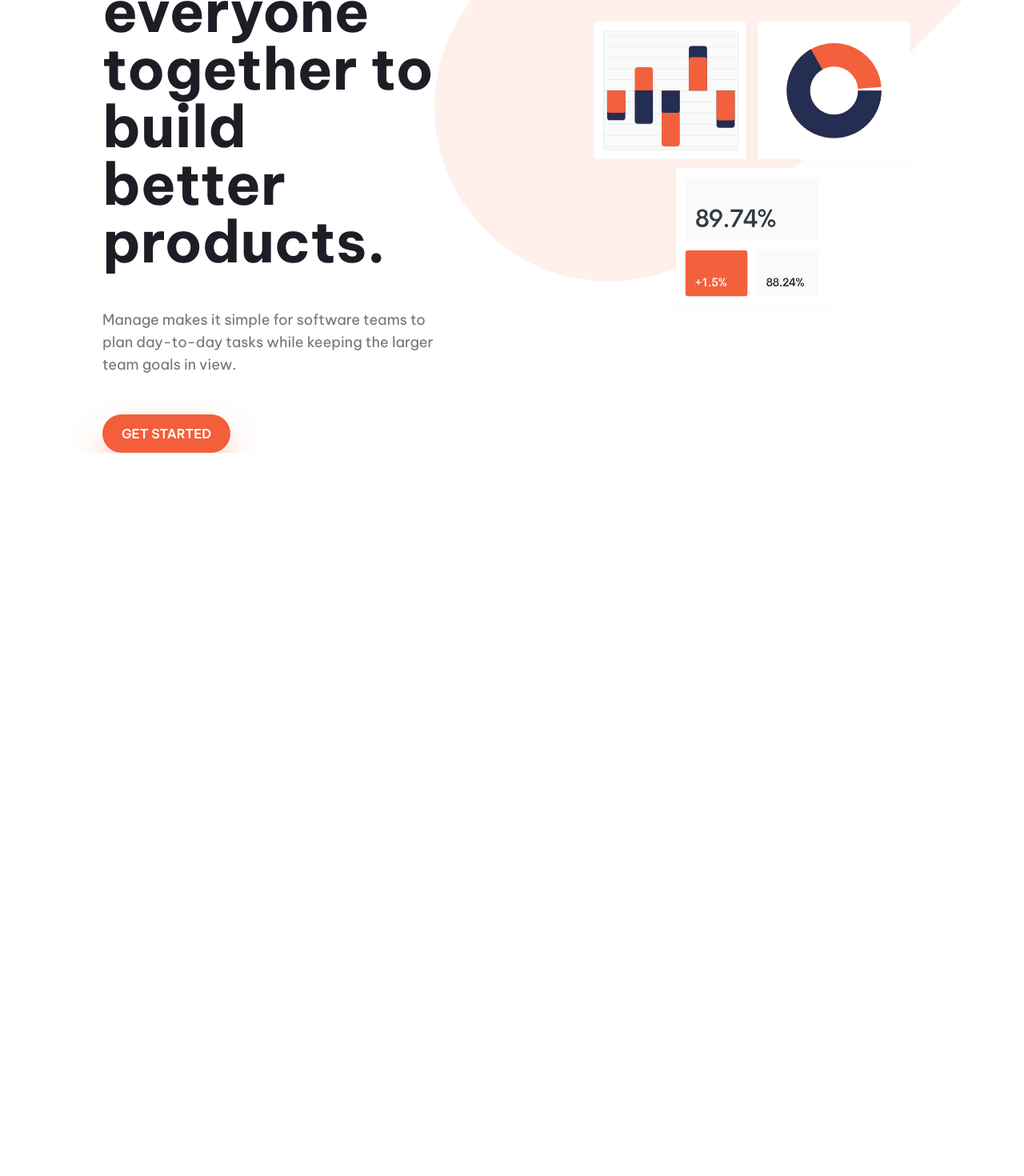
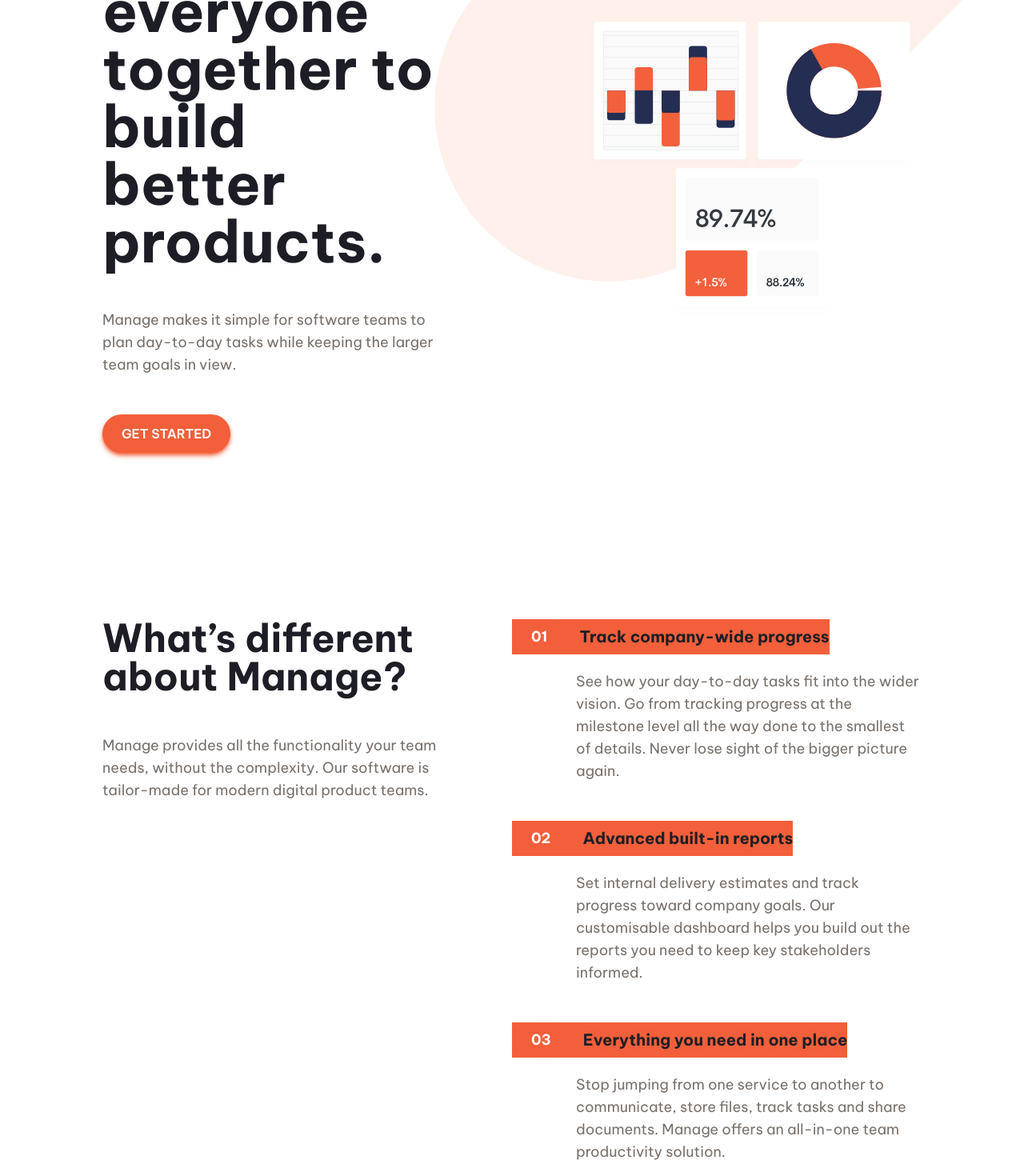
Before and after one commit to Sifanfiseha/Manage-landing-page, a React (Vite) app: page / in a window 1280 px wide. Shown: the part 302-1772 px from the top of the page at 80% size. Before the commit the page ends 868 px from the top, so only its background shows below. Built offline with nearby package versions, Linux system fonts and the light colour scheme.

Commit message:
feat: add about section

```diff
--- a/src/App.jsx
+++ b/src/App.jsx
@@ -1,12 +1,14 @@
 import Hero from "./components/Hero";
 import Nav from "./components/Nav";
+import AboutUs from "./components/AboutUs";
 
 export default function App() {
   return (
     <>
       <Nav></Nav>
-      <main>
+      <main className="h-[1000px]">
         <Hero></Hero>
+        <AboutUs></AboutUs>
       </main>
     </>
   );
--- /dev/null
+++ b/src/components/AboutUs.jsx
@@ -0,0 +1,40 @@
+import { aboutUs } from "../data/data";
+
+export default function AboutUs() {
+  return (
+    <section
+      id="about-us"
+      className="my-52 mx-8  md:mx-32 grid grid-cols-1 md:grid-cols-2"
+    >
+      <div>
+        <h2 className="text-xl md:text-5xl font-bold">
+          What’s different about Manage?
+        </h2>
+        <p className="my-12 text-lg text-stone-500 md:max-w-md">
+          Manage provides all the functionality your team needs, without the
+          complexity. Our software is tailor-made for modern digital product
+          teams.
+        </p>
+      </div>
+      <ul className="justify-self-start flex flex-col gap-8">
+        {aboutUs.map((info) => (
+          <li key={info.id} className="flex flex-col items-start gap-1">
+            <div className="flex bg-Bright-Red items-center gap-4">
+              <p className="bg-Bright-Red px-6 text-center text-white font-bold justify-self-auto text-lg py-2 rounded-full ">
+                0{info.id}
+              </p>
+              <h3 className="md:text-[1.25rem]  my-1.5 font-bold">
+                {info.title}
+              </h3>
+            </div>
+            <div>
+              <p className="my-4 pl-0 text-left md:pl-20  md:text-lg text-stone-500">
+                {info.discription}
+              </p>
+            </div>
+          </li>
+        ))}
+      </ul>
+    </section>
+  );
+}
--- a/src/components/Button.jsx
+++ b/src/components/Button.jsx
@@ -1,6 +1,6 @@
 export default function Button({ children, classes = "" }) {
   const classname =
     classes +
-    " bg-Bright-Red px-6 cursor-pointer py-3 shadow-2xl hover:bg-amber-500 duration-110 ease-in  shadow-Bright-Red rounded-full text-white uppercase font-semibold";
+    " bg-Bright-Red px-6 cursor-pointer py-3 shadow-2xl hover:bg-amber-500 duration-110 ease-in shadow-md shadow-Bright-Red rounded-full text-white uppercase font-semibold";
   return <button className={classname}>{children}</button>;
 }
--- a/src/components/Hero.jsx
+++ b/src/components/Hero.jsx
@@ -14,7 +14,7 @@
         alt="table pattern"
       />
 
-      <dev className="order-2 md:order-1">
+      <div className="order-2 md:order-1">
         <h1 className="md:text-7xl text-4xl  text-center md:text-left font-bold my-12 text-Very-Dark-Blue">
           Bring everyone together to build better products.
         </h1>
@@ -25,7 +25,7 @@
         <div className="flex w-full items-center justify-center md:block">
           <Button>get started</Button>
         </div>
-      </dev>
+      </div>
       <div className="order-1 md:order-2">
         <img className="w-full" src={heroImg} alt="illustration intro" />
       </div>
--- a/src/data/data.js
+++ b/src/data/data.js
@@ -1,3 +1,23 @@
 const navLink = ["pricing", "product", "aboutUs", "careers", "comunity"];
-const name = "sifen";
-export { navLink };
+
+const aboutUs = [
+  {
+    id: 1,
+    title: "Track company-wide progress",
+    discription:
+      " See how your day-to-day tasks fit into the wider vision. Go from  tracking progress at the milestone level all the way done to the smallest of details. Never lose sight of the bigger picture again. ",
+  },
+  {
+    id: 2,
+    title: "Advanced built-in reports",
+    discription:
+      "  Set internal delivery estimates and track progress toward company goals. Our customisable dashboard helps you build out the reports you need to keep key stakeholders informed.",
+  },
+  {
+    id: 3,
+    title: "Everything you need in one place",
+    discription:
+      "Stop jumping from one service to another to communicate, store files, track tasks and share documents. Manage offers an all-in-one team   productivity solution.",
+  },
+];
+export { navLink, aboutUs };
--- a/src/index.css
+++ b/src/index.css
@@ -22,5 +22,6 @@
 body {
   font-family: "Be Vietnam Pro";
   color: var(--color-Very-Dark-Blue);
-  overflow: hidden;
+  overflow-x: hidden;
+  height: 1000px;
 }
```
Also changed, not shown: src/components/content.html (+0 -22 lines).
